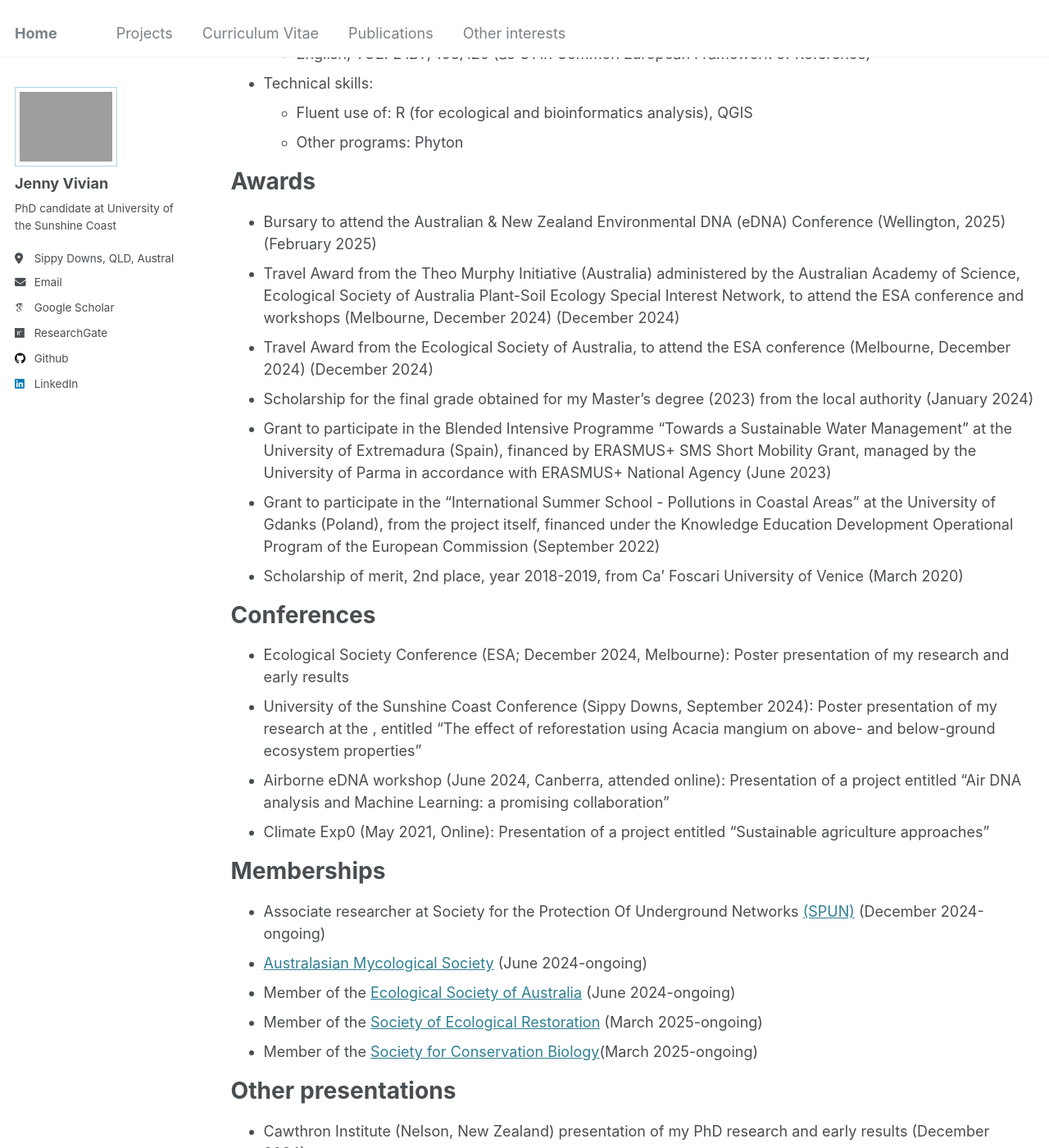
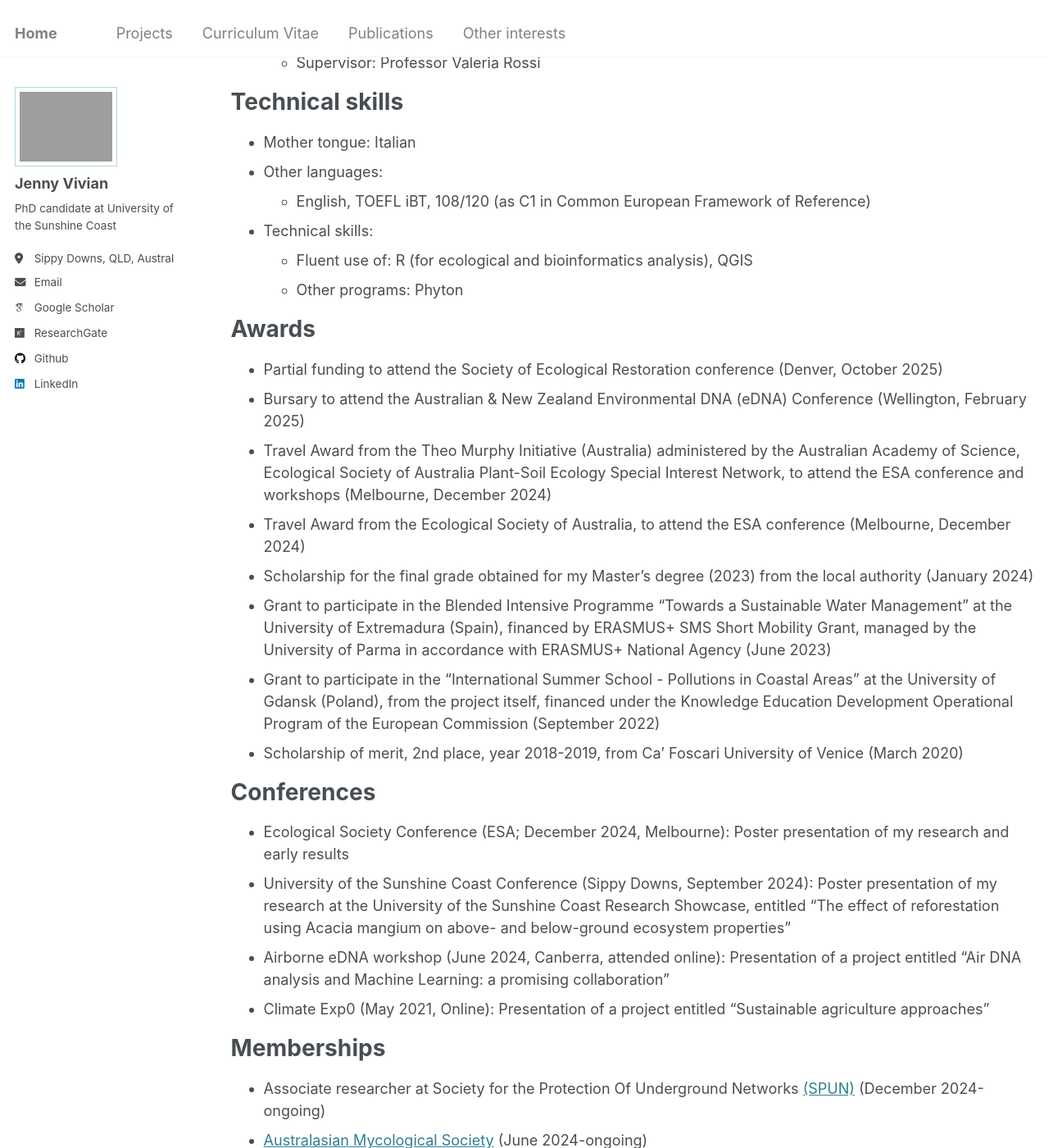
Before and after one commit to JennyVivian99/JennyVivian99.github.io, a Jekyll site: the page built from _pages/cv.md, in a window 1280 px wide and 1400 px high, scrolled down 1012 px. Shown: the whole window at 82% size. Built offline with Jekyll 4.4.1, drawn with Linux system fonts in a browser that asks for light colours; some web fonts are replaced; some of the changed text lies outside the part shown.

Commit message:
Update cv.md

```diff
--- a/_pages/cv.md
+++ b/_pages/cv.md
@@ -16,6 +16,11 @@ Education
   Final thesis entitled “The Colombian socio-ecological system: dynamics of deforestation between conflicts and conservation”
   Final grade: 110 cum laude and Honorable Mention
   University of Parma, Italy
+  * Blended Intensive Programme “Towards a Sustainable Water Management” (6 ECTS). Held at the University of Extremadura (Spain),
+    part of the EuGreen “European Alliance for Sustainability, responsible growth, inclusive education and Environment.
+  * “Polca” (Pollutions in Coastal Areas) Summer School (4 ECTS)
+    It was held in Professor Krzysztof Skóra Hel Marine Station of the University of Gdańsk (Poland), in the
+    frames of the project: "International Summer School - Pollutions in Coastal Areas”.
 * B.S. in Environmental Sciences (September 2018-July 2021)
   Final thesis entitled "Abiotic stresses mitigation by NK fertilizer on seeds of ancient cereals"
   Final grade: 110 cum laude
@@ -49,18 +54,19 @@ Technical skills
 
 Awards
 ======
-* Bursary to attend the Australian & New Zealand Environmental DNA (eDNA) Conference (Wellington, 2025) (February 2025)
-* Travel Award from the Theo Murphy Initiative (Australia) administered by the Australian Academy of Science, Ecological Society of Australia Plant-Soil Ecology Special Interest Network, to attend the ESA conference and workshops (Melbourne, December 2024) (December 2024)
-* Travel Award from the Ecological Society of Australia, to attend the ESA conference (Melbourne, December 2024) (December 2024)
+* Partial funding to attend the Society of Ecological Restoration conference (Denver, October 2025)
+* Bursary to attend the Australian & New Zealand Environmental DNA (eDNA) Conference (Wellington, February 2025)
+* Travel Award from the Theo Murphy Initiative (Australia) administered by the Australian Academy of Science, Ecological Society of Australia Plant-Soil Ecology Special Interest Network, to attend the ESA conference and workshops (Melbourne, December 2024)
+* Travel Award from the Ecological Society of Australia, to attend the ESA conference (Melbourne, December 2024)
 * Scholarship for the final grade obtained for my Master’s degree (2023) from the local authority (January 2024)
 * Grant to participate in the Blended Intensive Programme “Towards a Sustainable Water Management” at the University of Extremadura (Spain), financed by ERASMUS+ SMS Short Mobility Grant, managed by the University of Parma in accordance with ERASMUS+ National Agency (June 2023)
-* Grant to participate in the "International Summer School - Pollutions in Coastal Areas” at the University of Gdanks (Poland), from the project itself, financed under the Knowledge Education Development Operational Program of the European Commission (September 2022)
+* Grant to participate in the "International Summer School - Pollutions in Coastal Areas” at the University of Gdansk (Poland), from the project itself, financed under the Knowledge Education Development Operational Program of the European Commission (September 2022)
 * Scholarship of merit, 2nd place, year 2018-2019, from Ca’ Foscari University of Venice (March 2020)
 
 Conferences
 ======
 * Ecological Society Conference (ESA; December 2024, Melbourne): Poster presentation of my research and early results
-* University of the Sunshine Coast Conference (Sippy Downs, September 2024): Poster presentation of my research at the , entitled "The effect of reforestation using Acacia mangium on
+* University of the Sunshine Coast Conference (Sippy Downs, September 2024): Poster presentation of my research at the University of the Sunshine Coast Research Showcase, entitled "The effect of reforestation using Acacia mangium on
 above- and below-ground ecosystem properties"
 * Airborne eDNA workshop (June 2024, Canberra, attended online): Presentation of a project entitled “Air DNA analysis and Machine Learning: a promising collaboration”
 * Climate Exp0 (May 2021, Online): Presentation of a project entitled “Sustainable agriculture approaches”
```
